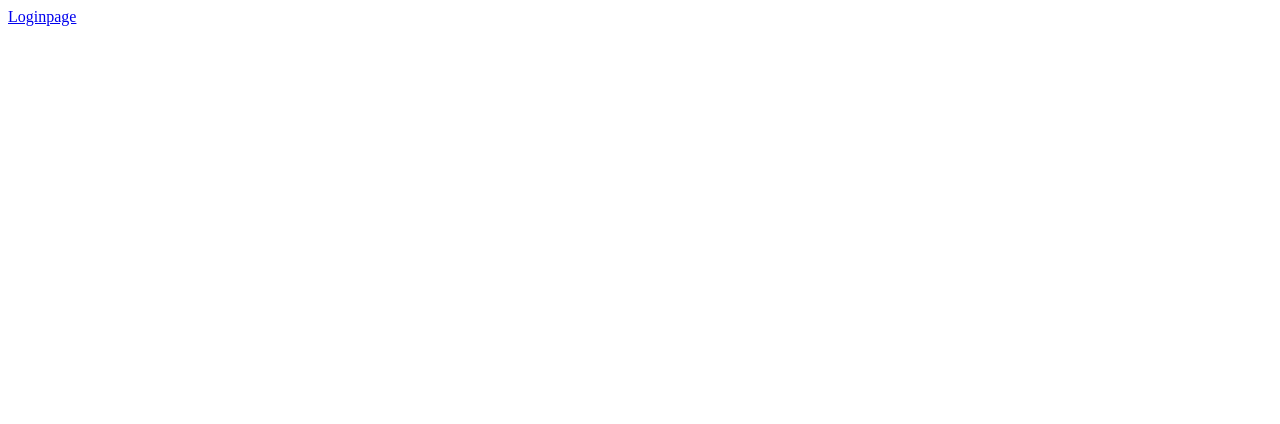
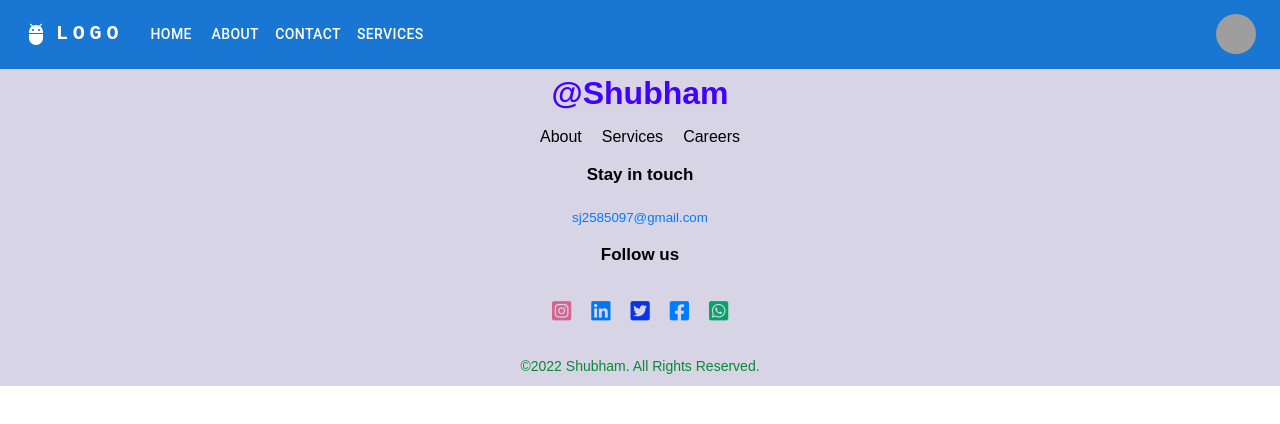
Before and after one commit to infoocean/react-mytesttingproject, a React (Create React App) app: page /Homepage in a window 1280 px wide. Shown: the top 424 px of the page. Built offline with nearby package versions, Linux system fonts and the light colour scheme; grey boxes are pictures that could not be loaded.

Commit message:
4 files modified, 2 added

```diff
--- a/public/index.html
+++ b/public/index.html
@@ -5,6 +5,14 @@
     <meta
       name="viewport"
       content="width=device-width, initial-scale=1, shrink-to-fit=no"
+    />
+    <link
+      rel="stylesheet"
+      href="https://cdnjs.cloudflare.com/ajax/libs/font-awesome/6.1.1/css/all.min.css"
+    />
+    <link
+      rel="stylesheet"
+      href="https://cdn.jsdelivr.net/npm/bootstrap@4.6.1/dist/css/bootstrap.min.css"
     />
     <meta name="theme-color" content="#000000" />
     <!--
--- a/src/Homepage.jsx
+++ b/src/Homepage.jsx
@@ -1,12 +1,14 @@
 import * as React from 'react';
 import { Link } from 'react-router-dom';
+import Header from './Templates/Header';
+import Footer from './Templates/Footer';
 
 function Homepage() {
   return (
     <>
-      <nav>
-        <Link to="/Loginpage">Loginpage</Link>
-      </nav>
+      <Header />
+      <div className="Maincomponent"></div>
+      <Footer />
     </>
   );
 }
--- /dev/null
+++ b/src/Templates/Footer.jsx
@@ -0,0 +1,69 @@
+import React from 'react';
+
+export default function Footer() {
+  return (
+    <footer class="footer-16371">
+      <div class="container">
+        <div class="row justify-content-center">
+          <div class="col-md-9 text-center">
+            <div class="footer-site-logo mb-2">
+              <a href="#">@Shubham</a>
+            </div>
+            <ul class="list-unstyled nav-links mb-3">
+              <li>
+                <a href="#">About</a>
+              </li>
+              <li>
+                <a href="#">Services</a>
+              </li>
+              <li>
+                <a href="#">Careers</a>
+              </li>
+            </ul>
+            <div class="social mb-3">
+              <h3>Stay in touch</h3>
+              <span className="mailto">
+                <a href="mailto:someone@example.com">sj2585097@gmail.com</a>
+              </span>
+            </div>
+            <div class="social mb-3">
+              <h3>Follow us</h3>
+              <ul class="list-unstyled">
+                <li class="in">
+                  <a href="#">
+                    <i class="fa-brands fa-instagram-square"></i>
+                  </a>
+                </li>
+                <li class="lin">
+                  <a href="#">
+                    <i class="fa-brands fa-linkedin"></i>
+                  </a>
+                </li>
+                <li class="tw">
+                  <a href="#">
+                    <i class="fa-brands fa-twitter-square"></i>
+                  </a>
+                </li>
+                <li class="fb">
+                  <a href="#">
+                    <i class="fa-brands fa-facebook-square"></i>
+                  </a>
+                </li>
+                <li class="wts">
+                  <a href="#">
+                    <i class="fa-brands fa-whatsapp-square"></i>
+                  </a>
+                </li>
+              </ul>
+            </div>
+            <div class="copyright">
+              <p class="mb-2">
+                <small>&copy;2022 Shubham. All Rights Reserved.</small>
+              </p>
+            </div>
+          </div>
+        </div>
+      </div>
+    </footer>
+  );
+}
--- /dev/null
+++ b/src/Templates/Header.jsx
@@ -0,0 +1,166 @@
+import * as React from 'react';
+import { Link } from 'react-router-dom';
+import AppBar from '@mui/material/AppBar';
+import Box from '@mui/material/Box';
+import Toolbar from '@mui/material/Toolbar';
+import IconButton from '@mui/material/IconButton';
+import Typography from '@mui/material/Typography';
+import Menu from '@mui/material/Menu';
+import MenuIcon from '@mui/icons-material/Menu';
+import Container from '@mui/material/Container';
+import Avatar from '@mui/material/Avatar';
+import Button from '@mui/material/Button';
+import Tooltip from '@mui/material/Tooltip';
+import MenuItem from '@mui/material/MenuItem';
+import AdbIcon from '@mui/icons-material/Adb';
+
+const pages = ['Home', 'About', 'Contact', 'Services'];
+const settings = ['My Profile', 'My Account', 'My Dashboard', 'Logout'];
+
+function Header() {
+  const [anchorElNav, setAnchorElNav] = React.useState(null);
+  const [anchorElUser, setAnchorElUser] = React.useState(null);
+
+  const handleOpenNavMenu = (event) => {
+    setAnchorElNav(event.currentTarget);
+  };
+  const handleOpenUserMenu = (event) => {
+    setAnchorElUser(event.currentTarget);
+  };
+
+  const handleCloseNavMenu = () => {
+    setAnchorElNav(null);
+  };
+
+  const handleCloseUserMenu = () => {
+    setAnchorElUser(null);
+  };
+
+  return (
+    <>
+      <AppBar position="static">
+        <Container maxWidth="xl">
+          <Toolbar disableGutters>
+            <AdbIcon sx={{ display: { xs: 'none', md: 'flex' }, mr: 1 }} />
+            <Typography
+              variant="h6"
+              noWrap
+              component="a"
+              href="/"
+              sx={{
+                mr: 2,
+                display: { xs: 'none', md: 'flex' },
+                fontFamily: 'monospace',
+                fontWeight: 700,
+                letterSpacing: '.3rem',
+                color: 'inherit',
+                textDecoration: 'none',
+              }}
+            >
+              LOGO
+            </Typography>
+
+            <Box sx={{ flexGrow: 1, display: { xs: 'flex', md: 'none' } }}>
+              <IconButton
+                size="large"
+                aria-label="account of current user"
+                aria-controls="menu-appbar"
+                aria-haspopup="true"
+                onClick={handleOpenNavMenu}
+                color="inherit"
+              >
+                <MenuIcon />
+              </IconButton>
+              <Menu
+                id="menu-appbar"
+                anchorEl={anchorElNav}
+                anchorOrigin={{
+                  vertical: 'bottom',
+                  horizontal: 'left',
+                }}
+                keepMounted
+                transformOrigin={{
+                  vertical: 'top',
+                  horizontal: 'left',
+                }}
+                open={Boolean(anchorElNav)}
+                onClose={handleCloseNavMenu}
+                sx={{
+                  display: { xs: 'block', md: 'none' },
+                }}
+              >
+                {pages.map((page) => (
+                  <MenuItem key={page} onClick={handleCloseNavMenu}>
+                    <Typography textAlign="center">{page}</Typography>
+                  </MenuItem>
+                ))}
+              </Menu>
+            </Box>
+            <AdbIcon sx={{ display: { xs: 'flex', md: 'none' }, mr: 1 }} />
+            <Typography
+              variant="h5"
+              noWrap
+              component="a"
+              href=""
+              sx={{
+                mr: 2,
+                display: { xs: 'flex', md: 'none' },
+                flexGrow: 1,
+                fontFamily: 'monospace',
+                fontWeight: 700,
+                letterSpacing: '.3rem',
+                color: 'inherit',
+                textDecoration: 'none',
+              }}
+            >
+              LOGO
+            </Typography>
+            <Box sx={{ flexGrow: 1, display: { xs: 'none', md: 'flex' } }}>
+              {pages.map((page) => (
+                <Button
+                  key={page}
+                  onClick={handleCloseNavMenu}
+                  sx={{ my: 2, color: 'white', display: 'block' }}
+                >
+                  {page}
+                </Button>
+              ))}
+            </Box>
+
+            <Box sx={{ flexGrow: 0 }}>
+              <Tooltip title="Open settings">
+                <IconButton onClick={handleOpenUserMenu} sx={{ p: 0 }}>
+                  <Avatar alt="Remy Sharp" src="/static/images/avatar/2.jpg" />
+                </IconButton>
+              </Tooltip>
+              <Menu
+                sx={{ mt: '45px' }}
+                id="menu-appbar"
+                anchorEl={anchorElUser}
+                anchorOrigin={{
+                  vertical: 'top',
+                  horizontal: 'right',
+                }}
+                keepMounted
+                transformOrigin={{
+                  vertical: 'top',
+                  horizontal: 'right',
+                }}
+                open={Boolean(anchorElUser)}
+                onClose={handleCloseUserMenu}
+              >
+                {settings.map((setting) => (
+                  <MenuItem key={setting} onClick={handleCloseUserMenu}>
+                    <Typography textAlign="center">{setting}</Typography>
+                  </MenuItem>
+                ))}
+              </Menu>
+            </Box>
+          </Toolbar>
+        </Container>
+      </AppBar>
+    </>
+  );
+}
+
+export default Header;
--- a/src/style.css
+++ b/src/style.css
@@ -47,3 +47,70 @@ div.text .notfoundlink:hover {
     text-decoration: underline;
   }
 }
+
+/*footer css*/
+.footer-16371 {
+  font-family: 'Poppins', sans-serif;
+  background-color: rgb(215, 212, 230);
+}
+.footer-16371 .footer-site-logo {
+  text-align: center;
+  font-size: 2rem;
+  font-weight: 900;
+}
+.footer-16371 .footer-site-logo a {
+  color: #4200ff;
+}
+.footer-16371 .nav-links {
+  padding: 0;
+  margin: 0;
+}
+.footer-16371 .nav-links li {
+  display: inline-block;
+}
+.footer-16371 .nav-links li a {
+  padding: 10px;
+  color: #000;
+}
+.footer-16371 .nav-links li a:hover {
+  color: #4200ff;
+}
+.footer-16371 .social h3 {
+  font-weight: bold;
+  font-size: 17px;
+  color: #000;
+}
+.mailto {
+  font-size: smaller;
+}
+.footer-16371 .copyright {
+  color: #3aa77a;
+}
+.footer-16371 .social ul li {
+  display: inline-block;
+}
+.footer-16371 .social ul li a {
+  font-size: 22px;
+}
+.footer-16371 .social ul li a {
+  display: inline-block;
+  padding: 10px;
+}
+.footer-16371 .social ul li.in a {
+  color: #d5658e;
+}
+.footer-16371 .social ul li.lin a {
+  color: #0275f0;
+}
+.footer-16371 .social ul li.tw a {
+  color: #0b33e9;
+}
+.footer-16371 .social ul li.dr a {
+  color: #0d50b4;
+}
+.footer-16371 .social ul li.wts a {
+  color: #06a367;
+}
+.footer-16371 .copyright {
+  color: #068a32;
+}
```
Also changed, not shown: package.json (+12 -4 lines).
